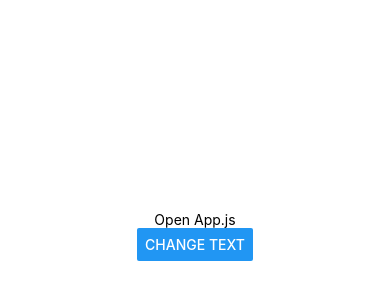
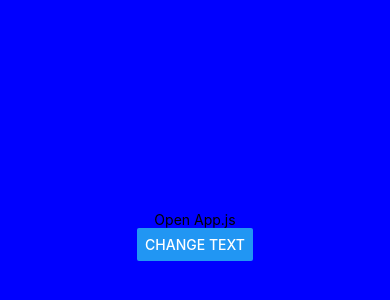
Before and after one commit to hanpm/LAHacks-Prep, a React Native app in the folder rn-first-app/: screen / in a window 390 px wide. Shown: the part 186-486 px from the top of the page. Built offline with nearby package versions, Linux system fonts and the light colour scheme.

Commit message:
color changed

```diff
--- a/rn-first-app/App.js
+++ b/rn-first-app/App.js
@@ -14,7 +14,7 @@ export default function App() {
 const styles = StyleSheet.create({
   container: {
     flex: 1,
-    backgroundColor: '#fff',
+    backgroundColor: 'blue',
     alignItems: 'center',
     justifyContent: 'center',
   },
```
